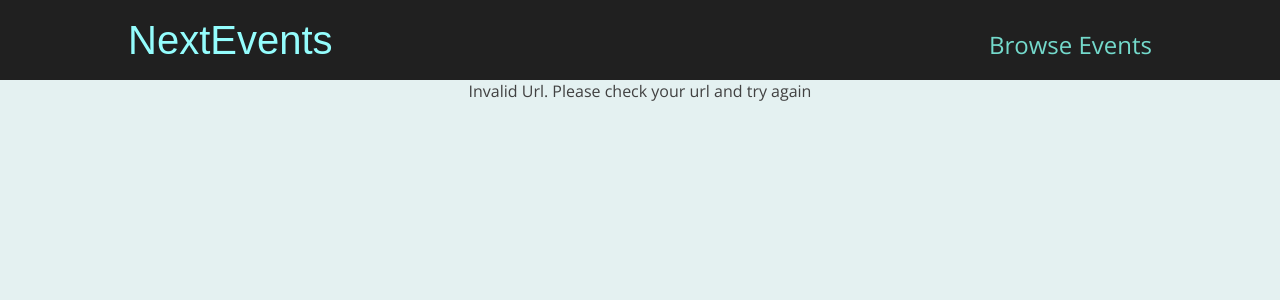
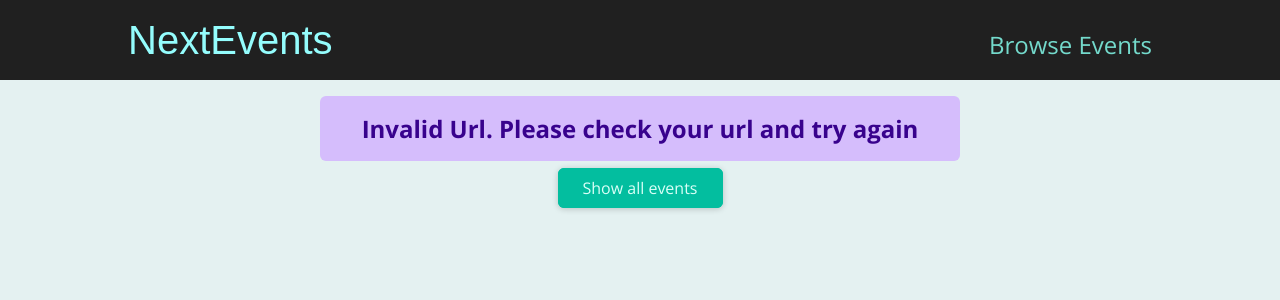
Before and after one commit to eronscode/next-js-and-react, a Next.js app: page /events in a window 1280 px wide. Shown: the top 300 px of the page. Built offline with nearby package versions, Linux system fonts and the light colour scheme.

Commit message:
Added error component

```diff
--- a/components/events/results-title.js
+++ b/components/events/results-title.js
@@ -1,4 +1,4 @@
-import Button from '../ui/button';
+import ButtonLink from '../ui/ButtonLink';
 import classes from './results-title.module.css';
 
 function ResultsTitle(props) {
@@ -12,7 +12,7 @@ function ResultsTitle(props) {
   return (
     <section className={classes.title}>
       <h1>Events in {humanReadableDate}</h1>
-      <Button link='/events'>Show all events</Button>
+      <ButtonLink link='/events'>Show all events</ButtonLink>
     </section>
   );
 }
--- a/pages/events/[...slug].js
+++ b/pages/events/[...slug].js
@@ -1,4 +1,6 @@
 import { useRouter } from "next/router"
+import EventList from "../../components/events/events-list";
+import ResultsTitle from "../../components/events/results-title";
 import ButtonLink from "../../components/ui/ButtonLink";
 import ErrorAlert from "../../components/ui/error-alert/error-alert";
 import { getFilteredEvents } from "../../dummy-data";
@@ -27,7 +29,12 @@ function FilterdEventsPage(props) {
         numMonth < 1 ||
         numMonth > 12
     ){
-        return <p className="center">Invalid Url. Please check your url and try again</p>
+        return <>
+            <ErrorAlert><p className="center">Invalid Url. Please check your url and try again</p></ErrorAlert>
+            <div className="center">
+                <ButtonLink link='/events'>Show all events</ButtonLink>
+            </div>
+        </>
     }
 
     const filteredEvents = getFilteredEvents({
@@ -38,13 +45,18 @@ function FilterdEventsPage(props) {
     if(!filteredEvents || filteredEvents.length === 0)
         return <>
             <ErrorAlert><p className='center'> No events found </p></ErrorAlert>
-            <ButtonLink link='/'>Show all events</ButtonLink>
+            <div className="center">
+                <ButtonLink link='/events'>Show all events</ButtonLink>
+            </div>
         </>
 
+
+    const dateObj = new Date(numYear, numMonth-1)
     return (
-        <div>
+        <>
+            <ResultsTitle date={dateObj}/>
             <EventList events={filteredEvents} />
-        </div>
+        </>
     )
 }
 
```
Also changed, not shown: pages/events/[eventid].js (+8 -1 lines).
